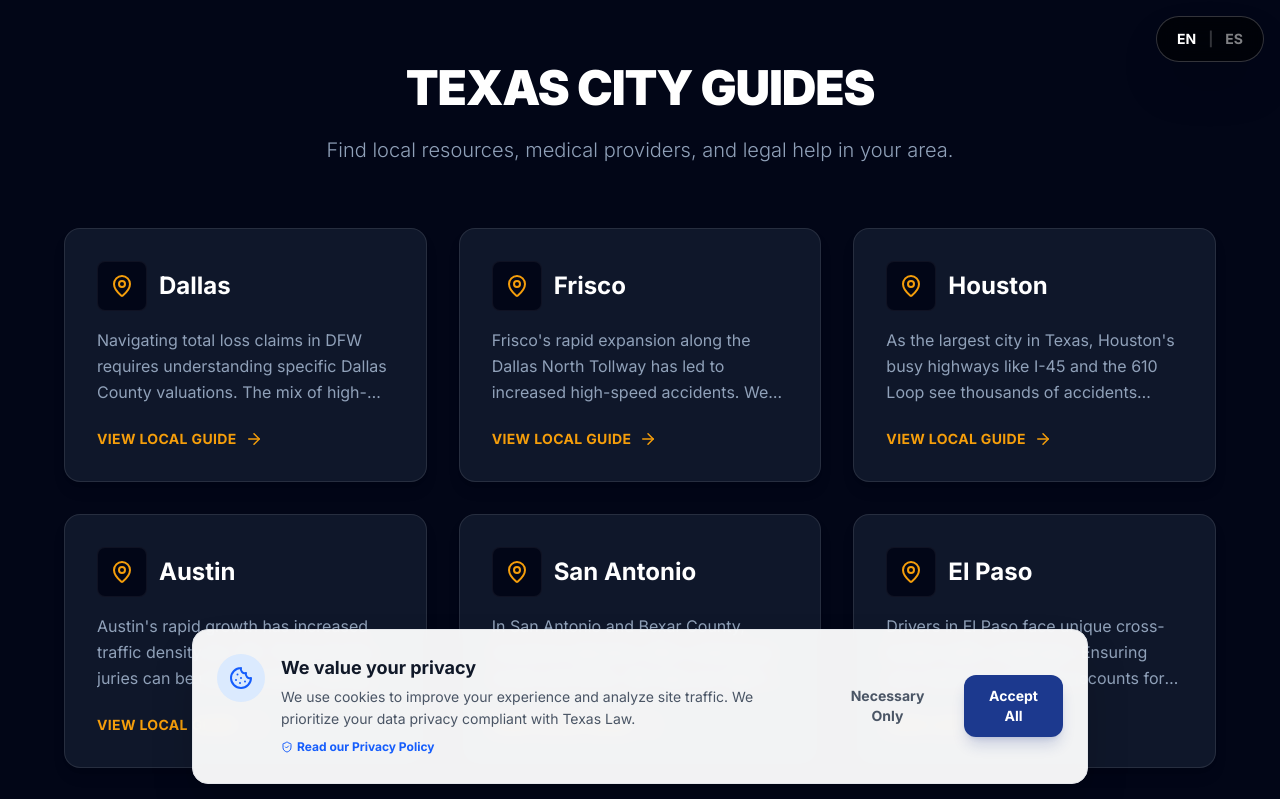
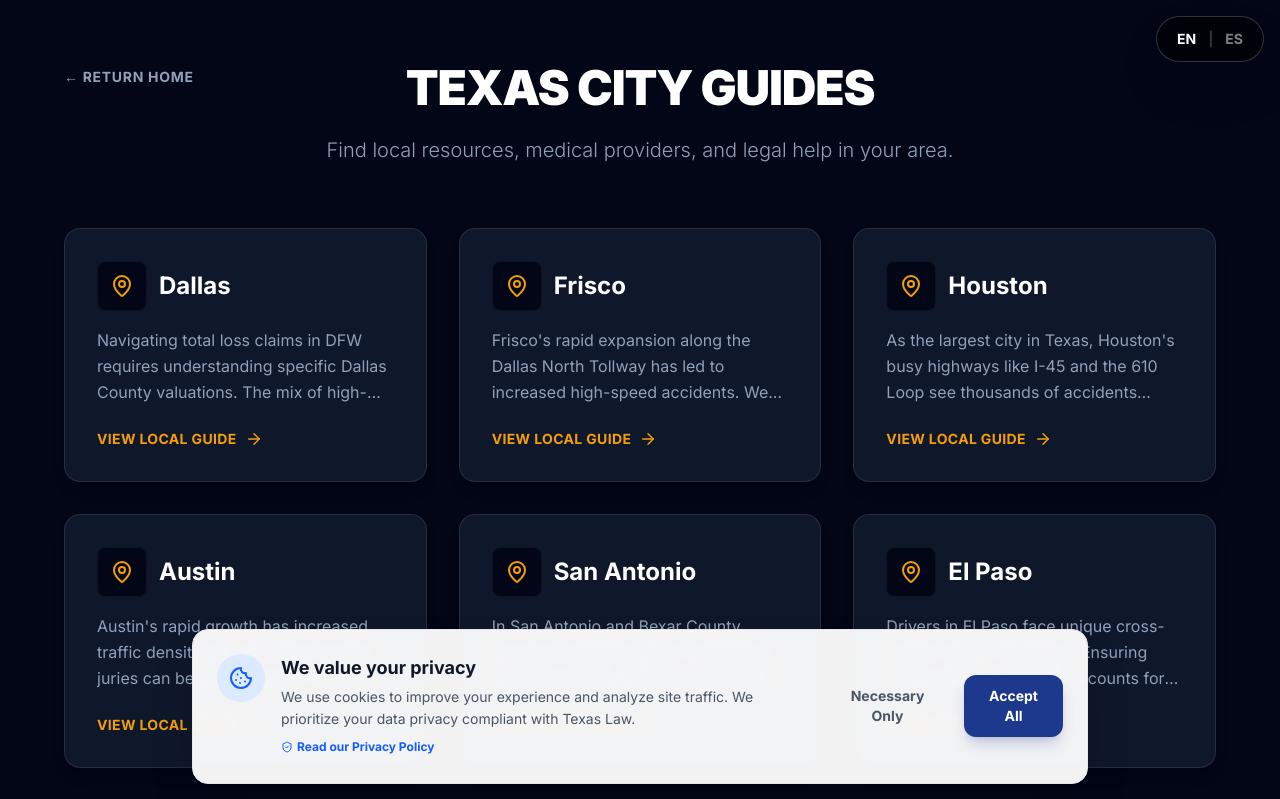
Before and after one commit to joshuadshipman/Texastotalloss, a Next.js app: page /en/locations in a window 1280 px wide. Shown: the top 799 px of the page. Built offline with nearby package versions, Linux system fonts and the light colour scheme; a web font is replaced by a local one.

Commit message:
feat: add explicit return to home links on city pages

```diff
--- a/src/app/[lang]/locations/[city]/page.tsx
+++ b/src/app/[lang]/locations/[city]/page.tsx
@@ -1,5 +1,6 @@
 import type { Metadata } from 'next';
 import { cities } from '@/data/cities';
+import Link from 'next/link';
 import { notFound } from 'next/navigation';
 import { ShieldCheckIcon, AlertTriangleIcon, CarIcon, MapPinIcon } from 'lucide-react';
 // Static imports to debug build issues
@@ -209,8 +210,14 @@ export default async function CityPage({ params }: Props) {
             <header className="bg-slate-900 text-white py-16 px-4 text-center relative overflow-hidden border-b border-white/5">
                 <div className="absolute inset-0 opacity-10 bg-[url('/images/pattern.png')]"></div>
                 <div className="max-w-4xl mx-auto relative z-10">
-                    <div className="inline-flex items-center gap-2 bg-slate-800/80 px-4 py-1 rounded-full text-gold-500 text-sm font-bold mb-4 border border-white/10">
-                        <MapPinIcon size={14} /> Local Assistance for {city.county} County
+                    {/* Navigation */}
+                    <div className="flex justify-between items-center mb-6">
+                        <Link href={`/${lang}`} className="inline-flex items-center gap-1 text-slate-400 hover:text-gold-500 transition text-sm font-bold uppercase tracking-wider">
+                            &larr; Return Home
+                        </Link>
+                        <div className="inline-flex items-center gap-2 bg-slate-800/80 px-4 py-1 rounded-full text-gold-500 text-sm font-bold border border-white/10">
+                            <MapPinIcon size={14} /> Local Assistance for {city.county} County
+                        </div>
                     </div>
 
                     <h1 className="text-4xl md:text-5xl font-extrabold mb-4 text-white">
--- a/src/app/[lang]/locations/page.tsx
+++ b/src/app/[lang]/locations/page.tsx
@@ -23,7 +23,12 @@ export default async function LocationsIndex({ params }: LocationsIndexProps) {
     return (
         <div className="min-h-screen bg-slate-950 py-16 px-4">
             <div className="max-w-6xl mx-auto">
-                <div className="text-center mb-16">
+                <div className="text-center mb-16 relative">
+                    <div className="absolute top-0 left-0">
+                        <Link href={`/${lang}`} className="inline-flex items-center gap-1 text-slate-400 hover:text-gold-500 transition text-sm font-bold uppercase tracking-wider">
+                            &larr; Return Home
+                        </Link>
+                    </div>
                     <h1 className="text-4xl md:text-5xl font-black text-white mb-6 uppercase tracking-tight">{dict.title}</h1>
                     <p className="text-xl text-slate-400 max-w-2xl mx-auto font-light">
                         {dict.subtitle}
```
